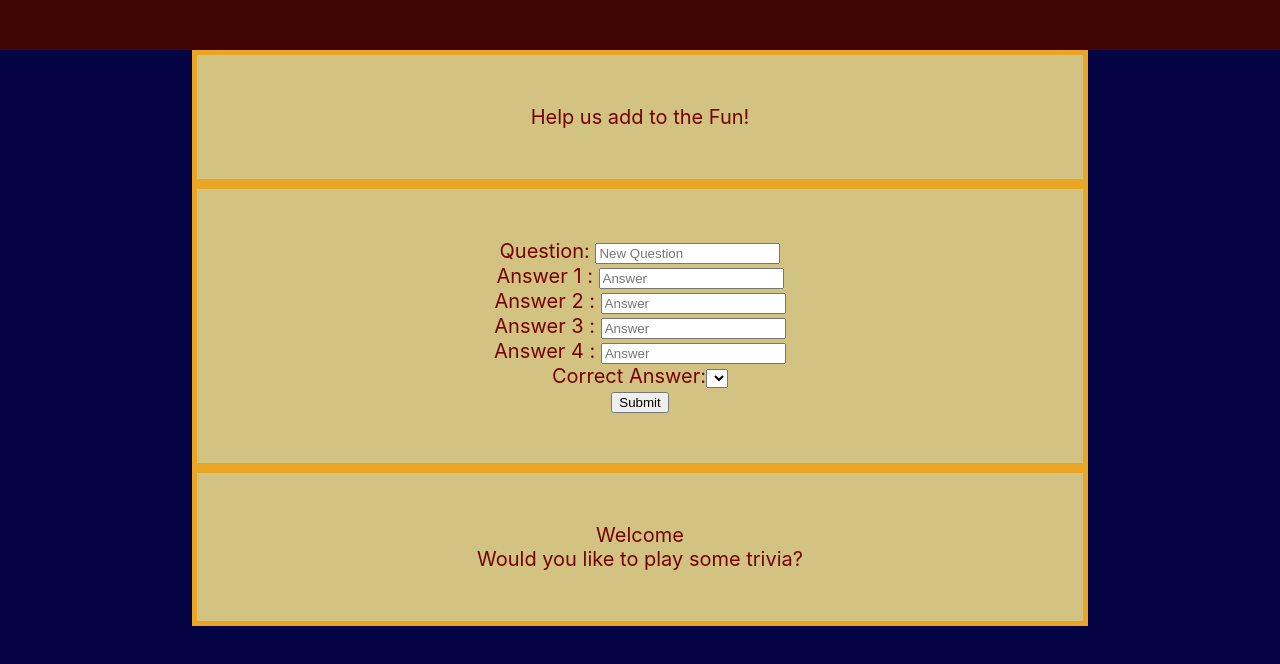
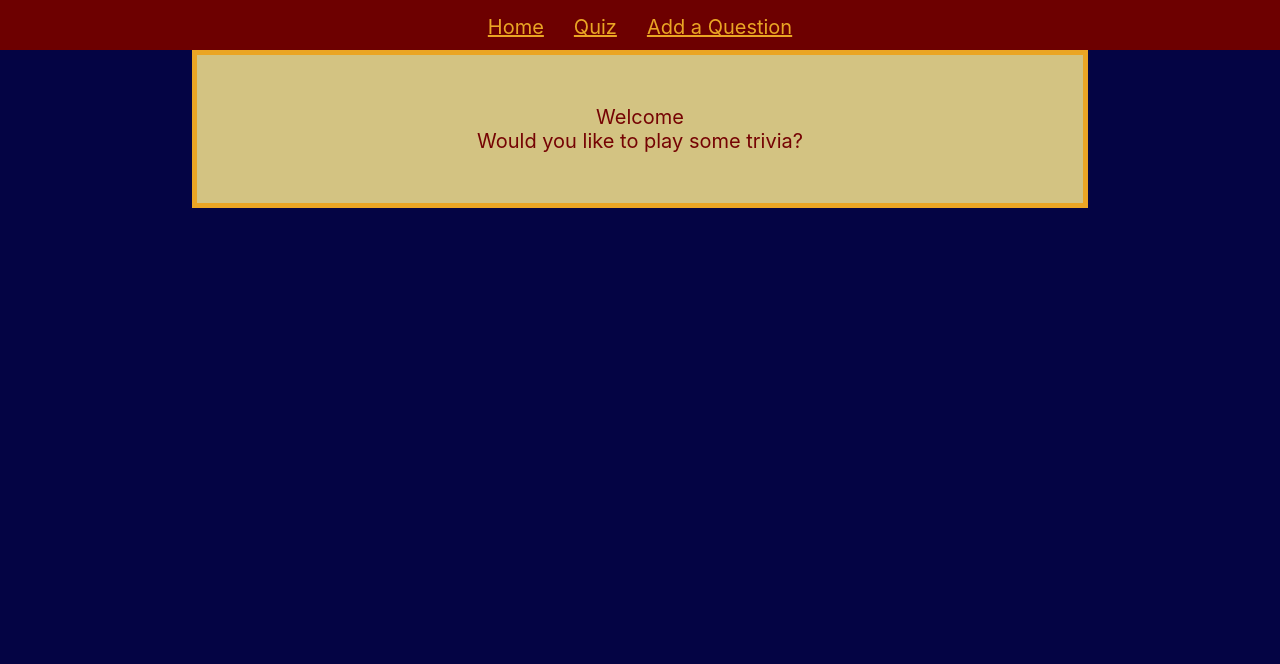
Before and after one commit to Ambarpg80/wizdom-project, a React (Create React App) app: page / in a window 1280 px wide. Shown: the top 664 px of the page. Built offline with nearby package versions, Linux system fonts and the light colour scheme; data requests are answered from the project's data file.

Commit message:
added routing back in to app

```diff
--- a/src/App.css
+++ b/src/App.css
@@ -1,5 +1,12 @@
 body{
   background-color: rgb(4, 4, 68);
+  padding: 0;
+  margin: 0;
+  width: 100%;
+  height: 50px;
+  flex-wrap: wrap;
+
+
 }
  a{
   margin : 15px;
@@ -7,13 +14,12 @@ body{
 }
 
 .App-header {
-  background-color: #420505;
-  min-height: 50px;
+  background-color: #6d0000;
   display: flex;
-  flex-direction: row;
-  align-items: center;
   justify-content: center;
   font-size: 20px;
+  width: 100%;
+  height: 50px;
 
 }
 
--- a/src/App.js
+++ b/src/App.js
@@ -1,10 +1,11 @@
 import React, {useEffect, useState} from 'react';
 import './App.css';
-// import NavBar from "./components/NavBar";
-// import Homepage from "./components/Homepage.js";
+import NavBar from "./components/NavBar";
+import Homepage from "./components/Homepage.js";
 import TriviaForm from "./components/TriviaForm"
 import TriviaList from "./components/TriviaList"
-// import { Switch, Route} from "react-router-dom";
+import TriviaQuestion from "./components/TriviaQuestion"
+import { Switch, Route} from "react-router-dom";
 
 
 function App() {
@@ -19,25 +20,23 @@ function App() {
 
   return (
     <div className="App">
-      <header  className="App-header">
-        {/* <NavBar /> */}
-      </header>
-      {/* <Switch> */}
-        {/* <Route exact path="/">
+      <nav  className="App-header">
+        <NavBar />
+      </nav>
+      <Switch>
+         <Route exact path="/">
           <Homepage triviaData={triviaData} setTriviaData={setTriviaData}/>
-        </Route> */}
-        {/* <Route path="/quiz"> */}
-          {/* <TriviaList triviaData={triviaData}  /> */}
-        {/* </Route> */}
-        {/* <Route path="/form">  */}
+        </Route>
+        <Route path="/quiz">
+          <TriviaList triviaData={triviaData}  />
+        </Route>
+        <Route path="/quiz/:id">
+          <TriviaQuestion  />
+        </Route>
+         <Route path="/form">
           <TriviaForm  />
-        {/* </Route> */}
-      {/* </Switch> */}
-      <div className="container">
-            Welcome <br/>
-            Would you like to play some trivia?
-      </div>
-
+        </Route>
+      </Switch>
     </div>
   );
 }
--- a/src/components/NavBar.js
+++ b/src/components/NavBar.js
@@ -1,12 +1,12 @@
 import React from "react";
-// import { NavLink } from "react-router-dom";
+import { NavLink } from "react-router-dom";
 function NavBar(){
 
     return(
-        <div>
-            {/* <NavLink  to="/">Home</NavLink>
+        <div className="App-header" >
+            <NavLink  to="/"> Home  </NavLink>
             <NavLink  to="/quiz">Quiz</NavLink>
-            <NavLink  to="/form">Add a Question</NavLink> */}
+            <NavLink  to="/form">Add a Question</NavLink>
 
         </div>
     )
--- a/src/index.js
+++ b/src/index.js
@@ -3,13 +3,13 @@ import ReactDOM from 'react-dom/client';
 import './index.css';
 import App from './App';
 import reportWebVitals from './reportWebVitals';
-// import { BrowserRouter } from "react-router-dom";
+import { BrowserRouter } from "react-router-dom";
 
 const root = ReactDOM.createRoot(document.getElementById('root'));
 root.render(
-  // <BrowserRouter>
+  <BrowserRouter>
     <App />
-  // </BrowserRouter>
+  </BrowserRouter>
 );
 
 // If you want to start measuring performance in your app, pass a function
```
